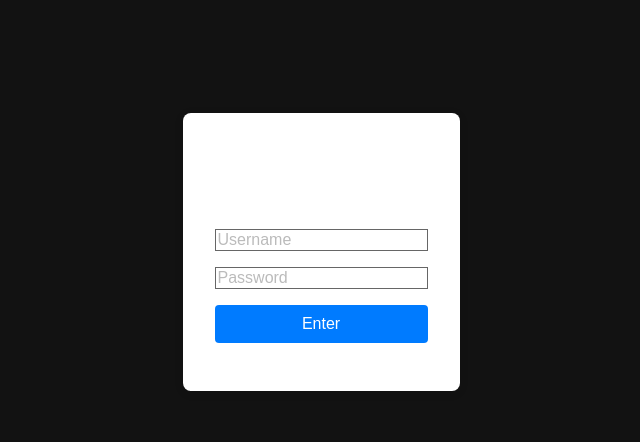
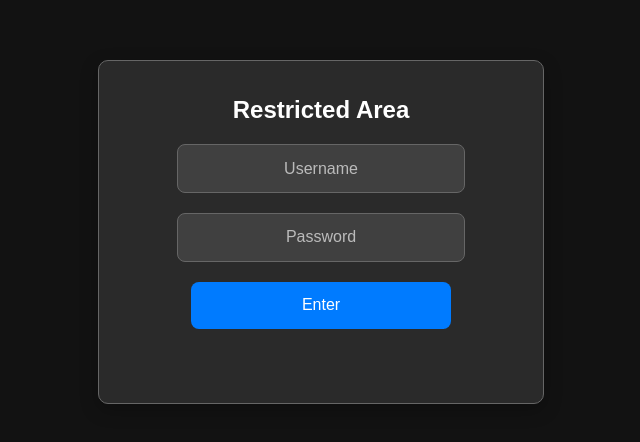
Before and after one commit to dd-personal/timeapp, a plain HTML site: page login/index.html in a window 1280 px wide. Shown: the part 168-610 px from the top of the page, without its empty margins (319-959 px from the left). Drawn offline with Linux system fonts and the light colour scheme.

Commit message:
Update index.html

```diff
--- a/login/index.html
+++ b/login/index.html
@@ -1,20 +1,77 @@
-<!DOCTYPE html><html lang="en">
+<!-- login/index.html -->
+<!DOCTYPE html>
+<html lang="en">
 <head>
   <meta charset="utf-8" />
-  <title>Login – Resident Timer</title>
+  <title>Login · Resident Timer</title>
+
   <link rel="stylesheet" href="../styles.css" />
+
   <style>
-    body{display:flex;justify-content:center;align-items:center;min-height:100vh}
-    form{background:#fff;padding:2rem;border-radius:8px;box-shadow:0 2px 10px rgba(0,0,0,.1);display:flex;flex-direction:column;gap:1rem}
+    /** same full-viewport centring for the whole page **/
+    body{
+      display:flex;justify-content:center;align-items:center;
+      min-height:100vh;margin:0;
+    }
+
+    /** card **/
+    .login-card{
+      background:var(--table-bg-dark);
+      border:1px solid var(--secondary);
+      border-radius:10px;
+      padding:2.2rem 2rem;
+      width:100%;max-width:380px;
+      box-shadow:0 6px 18px rgba(0,0,0,.25);
+
+      /* NEW → centre children horizontally */
+      display:flex;flex-direction:column;gap:1.25rem;align-items:center;
+    }
+    body.light-theme .login-card{
+      background:var(--table-bg-light);border-color:#ccc;
+      box-shadow:0 6px 18px rgba(0,0,0,.08);
+    }
+
+    /** inputs + button **/
+    .login-card input,
+    .login-card button{
+      width:100%;max-width:260px;      /* NEW cap width */
+      padding:0.9rem 0.8rem;
+      border-radius:8px;
+      font-size:1rem;
+      margin:0 auto;                  /* NEW centre block */
+      text-align:center;              /* centre text cursor / label */
+    }
+
+    #msg{
+      min-height:1.2rem;font-size:.9rem;color:#dc2626;text-align:center;
+    }
   </style>
 </head>
 <body>
-  <form id="loginForm">
-    <h2>Restricted Area</h2>
-    <input name="user"  placeholder="Username"  required />
-    <input name="pass"  placeholder="Password"  type="password" required />
+
+  <form id="loginForm" class="login-card" autocomplete="off">
+    <h2 style="margin:0;text-align:center;">Restricted Area</h2>
+
+    <input
+      name="user"
+      placeholder="Username"
+      required
+      autocomplete="username"
+      spellcheck="false"
+    />
+
+    <input
+      name="pass"
+      placeholder="Password"
+      type="password"
+      required
+      autocomplete="current-password"
+    />
+
     <button>Enter</button>
-    <div id="msg" style="color:#dc2626"></div>
+    <div id="msg"></div>
   </form>
+
   <script src="auth.js"></script>
-</body></html>
+</body>
+</html>
```
